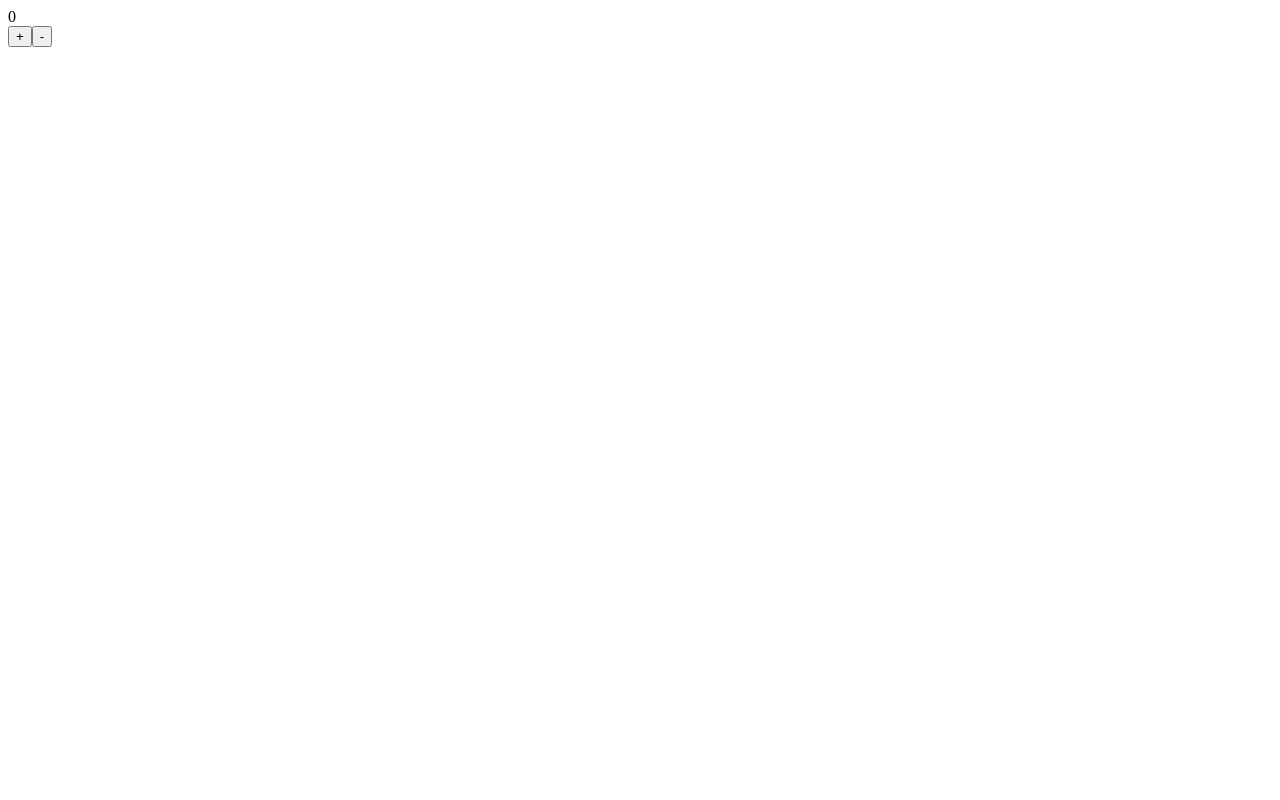
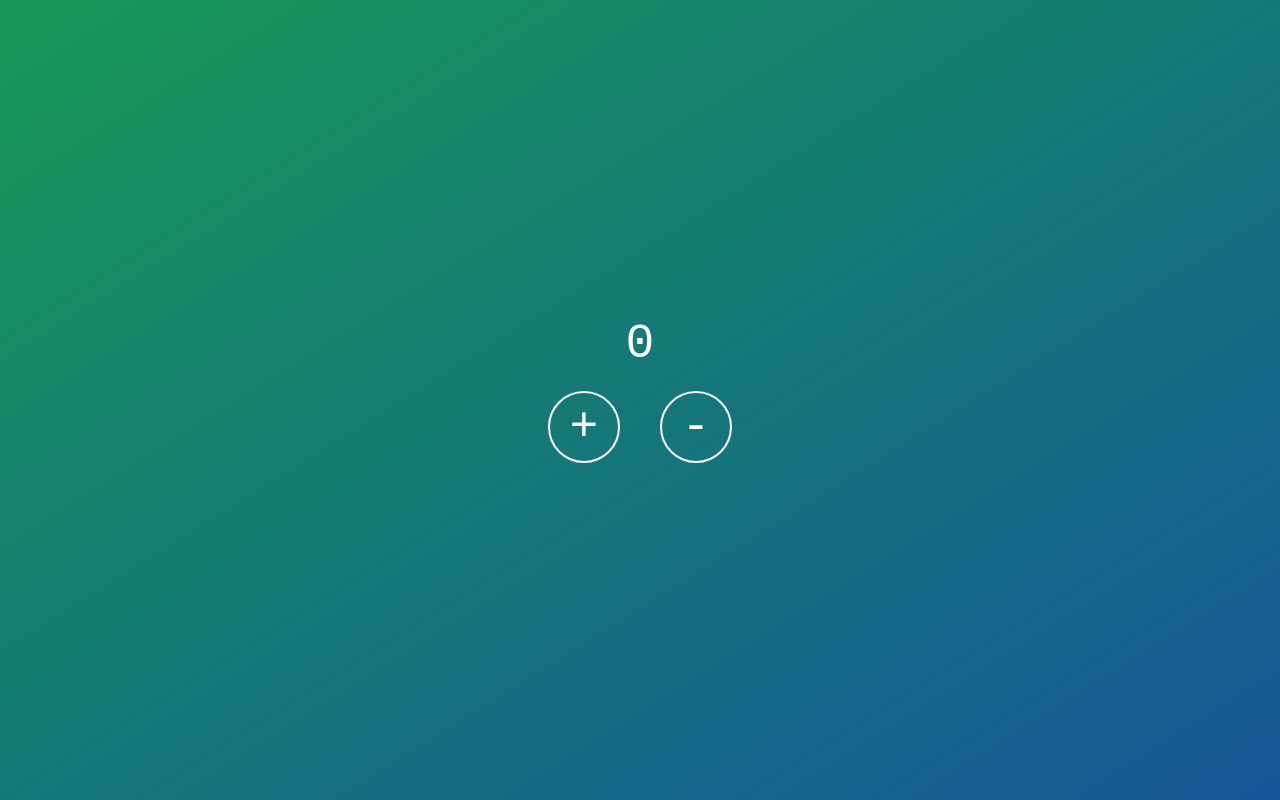
Before and after one commit to Cu3PO42/react-redux-typescript-boilerplate, a React app: page / in a window 1280 px wide. Built offline with nearby package versions, Linux system fonts and the light colour scheme.

Commit message:
Theme counter app nicely

```diff
--- a/src/components/App/index.tsx
+++ b/src/components/App/index.tsx
@@ -1,5 +1,5 @@
 import React from 'react';
-import styles from './styles.scss';
 import CounterContainer from '../../containers/CounterContainer';
+import './styles.scss';
 
 export default () => <CounterContainer />;
--- /dev/null
+++ b/src/components/App/styles.scss
@@ -0,0 +1,6 @@
+:global {
+  body, html {
+    margin: 0;
+    padding: 0;
+  }
+}
--- a/src/components/Counter/index.tsx
+++ b/src/components/Counter/index.tsx
@@ -1,4 +1,5 @@
 import React from 'react';
+import styles from './styles.scss';
 
 interface CounterProps {
   count: number;
@@ -7,7 +8,7 @@ interface CounterProps {
 }
 
 const Counter = ({ count, increment, decrement }: CounterProps) => (
-  <div>
+  <div className={styles.wrapper}>
     <div>{count}</div>
     <div>
       <button onClick={increment}>+</button>
--- /dev/null
+++ b/src/components/Counter/styles.scss
@@ -0,0 +1,34 @@
+.wrapper {
+  height: 100vh;
+  width: 100vw;
+  display: flex;
+  flex-direction: column;
+  justify-content: center;
+  align-items: center;
+  background-image: linear-gradient(to bottom right, #159957, #155799);
+  color: white;
+  font-size: 2em;
+  font-family: 'Fira Mono', 'Operator Mono', 'Courier New', monospace;
+  font-weight: 100;
+
+  div:first-child {
+    font-size: 1.5em;
+  }
+
+  button {
+    background-color: transparent;
+    border: 2px white solid;
+    border-radius: 50%;
+    width: 1.5em;
+    height: 1.5em;
+    color: white;
+    font-size: 1.5em;
+    vertical-align: center;
+    margin: 20px;
+    padding: 0;
+    font-family: 'Fira Mono', 'Operator Mono', 'Courier New', monospace;
+    font-weight: 100;
+    outline: none;
+    cursor: pointer;
+  }
+}
```
